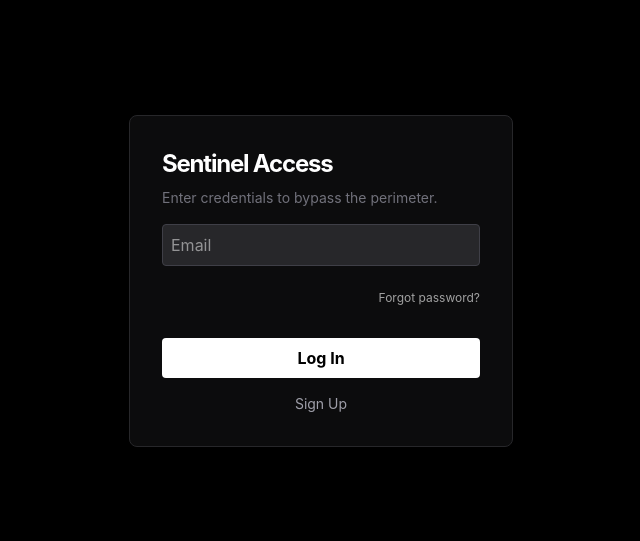
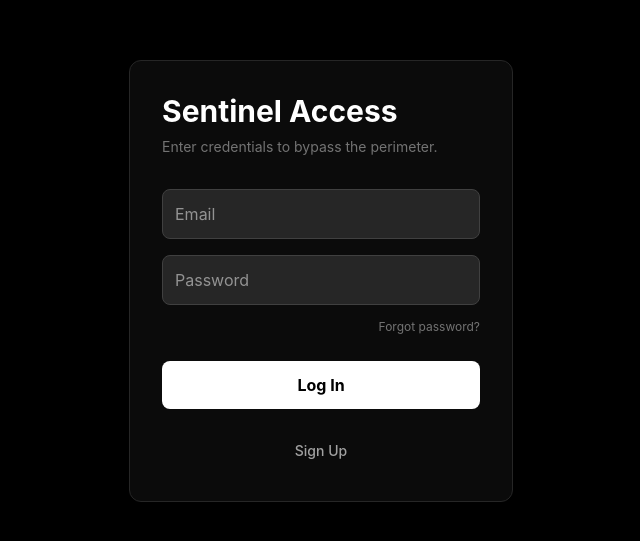
Before and after one commit to jaymasiwal/sentinel-dashboard, a Next.js app: page /login in a window 1280 px wide. Shown: the part 119-660 px from the top of the page, without its empty margins (319-959 px from the left). Built offline with nearby package versions, Linux system fonts and the light colour scheme.

Commit message:
fix: restore missing password field and layout

```diff
--- a/app/login/page.tsx
+++ b/app/login/page.tsx
@@ -1,23 +1,55 @@
-import { login, signup } from '@/app/login/actions'
+import { login, signup } from './actions'
 import Link from 'next/link'
 
 export default function LoginPage() {
   return (
     <div className="flex flex-col items-center justify-center min-h-screen bg-black text-white p-4">
-      <form className="flex flex-col gap-4 w-full max-w-sm p-8 border border-zinc-800 rounded-lg bg-zinc-900/50">
-        <div className="space-y-2">
-          <h1 className="text-2xl font-bold tracking-tighter">Sentinel Access</h1>
-          <p className="text-zinc-500 text-sm">Enter credentials to bypass the perimeter.</p>
-        </div>
-        <input id="email" name="email" type="email" placeholder="Email" required className="p-2 bg-zinc-800 rounded border border-zinc-700 outline-none focus:ring-1 focus:ring-white" />
-        <div className="flex justify-end mt-2 mb-4">
-  <Link href="/forgot-password" className="text-xs text-neutral-400 hover:text-white transition-colors">
-    Forgot password?
-  </Link>
-</div>
-        <button formAction={login} className="bg-white text-black p-2 rounded font-bold hover:bg-zinc-200 transition">Log In</button>
-        <button formAction={signup} className="text-zinc-400 text-sm hover:text-white transition">Sign Up</button>
-      </form>
+      <div className="w-full max-w-sm p-8 rounded-xl border border-neutral-800 bg-neutral-900/50">
+        <h1 className="text-3xl font-bold mb-2">Sentinel Access</h1>
+        <p className="text-neutral-500 text-sm mb-8">Enter credentials to bypass the perimeter.</p>
+
+        <form className="flex flex-col gap-4">
+          {/* EMAIL FIELD */}
+          <input
+            name="email"
+            type="email"
+            placeholder="Email"
+            required
+            className="w-full p-3 rounded-lg bg-neutral-800 border border-neutral-700 focus:outline-none focus:ring-2 focus:ring-white/20 transition-all"
+          />
+
+          {/* PASSWORD FIELD - FORCED VISIBLE */}
+          <div className="flex flex-col gap-2">
+            <input
+              name="password"
+              type="password"
+              placeholder="Password"
+              required
+              minLength={6}
+              className="w-full p-3 rounded-lg bg-neutral-800 border border-neutral-700 focus:outline-none focus:ring-2 focus:ring-white/20 transition-all"
+            />
+            <div className="text-right">
+              <Link href="/forgot-password" size="sm" className="text-xs text-neutral-500 hover:text-white transition-colors">
+                Forgot password?
+              </Link>
+            </div>
+          </div>
+
+          <button
+            formAction={login}
+            className="w-full py-3 mt-2 font-bold text-black bg-white rounded-lg hover:bg-neutral-200 active:scale-95 transition-all"
+          >
+            Log In
+          </button>
+
+          <button
+            formAction={signup}
+            className="w-full py-2 mt-2 text-sm font-medium text-neutral-400 hover:text-white transition-colors"
+          >
+            Sign Up
+          </button>
+        </form>
+      </div>
     </div>
   )
 }
```
